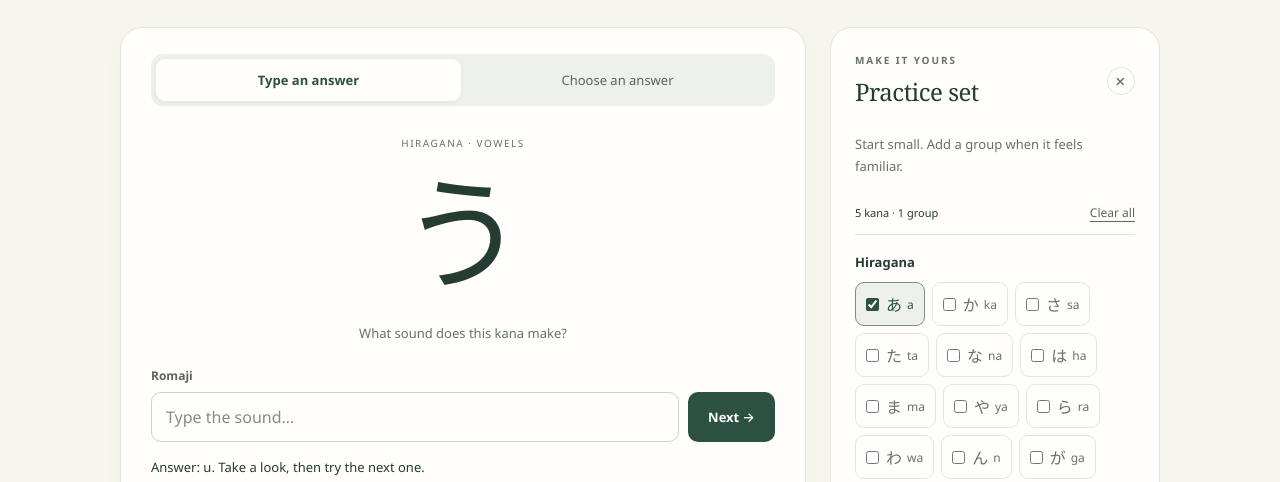
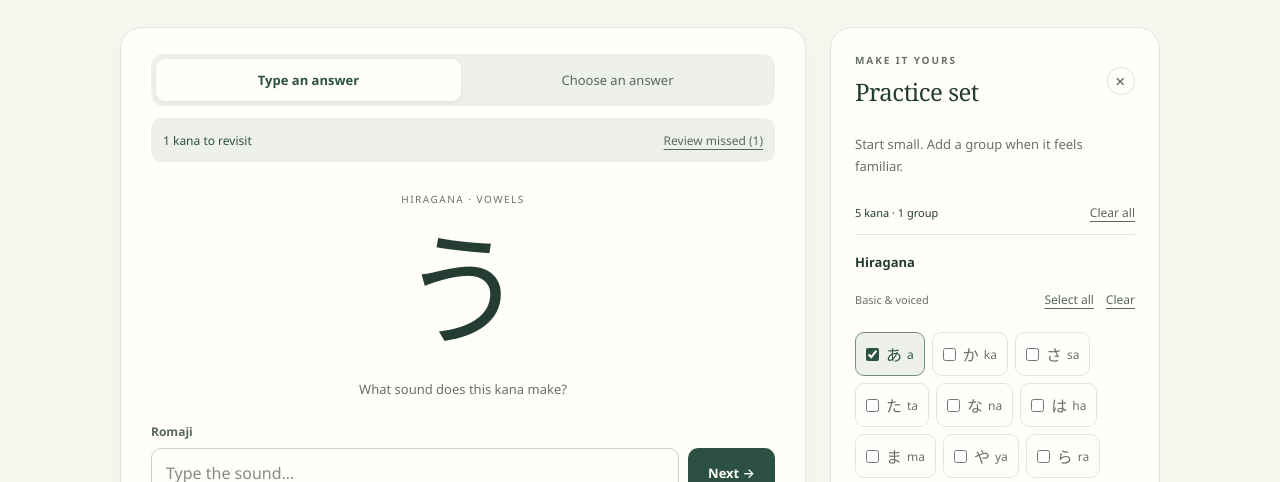
Before and after one commit to ta457/kana-grinding, a plain HTML site: page index.html in a window 1280 px wide. Both pictures are taken after a click on the button "Reveal answer". Shown: the part 262-744 px from the top of the page. Drawn offline with Linux system fonts and the light colour scheme.

Commit message:
Remember practice settings and add missed-kana review

```diff
--- a/app.js
+++ b/app.js
@@ -1,21 +1,35 @@
-import { questionPool, isCorrect, answerChoices } from './quiz.js';
+import { questionPool, isCorrect, answerChoices, normalizeSettings, reviewPool } from './quiz.js';
 
 const $ = id => document.getElementById(id);
 const form = $('answer-form');
 const answer = $('answer');
 const choices = $('choices');
 const selected = new Set(['hiragana-vowels']);
+const missed = new Set();
+const settingsKey = 'kana-grinding-settings';
 let groups = [];
 let pool = [];
 let current = null;
 let solved = false;
 let mode = 'typing';
+let reviewQueue = null;
+let reviewTotal = 0;
+let questionMissed = false;
 
 $('settings').open = window.matchMedia('(min-width: 761px)').matches;
 
 function feedback(message = '', tone = '') {
   $('feedback').textContent = message;
   $('feedback').dataset.tone = tone;
+}
+
+function saveSettings() {
+  try {
+    localStorage.setItem(settingsKey, JSON.stringify({ groups: [...selected], mode }));
+    $('storage-note').hidden = true;
+  } catch {
+    $('storage-note').hidden = false;
+  }
 }
 
 function buildGroups() {
@@ -26,12 +40,30 @@ function buildGroups() {
     legend.textContent = script === 'hiragana' ? 'Hiragana' : 'Katakana';
     fieldset.append(legend);
     for (const combinations of [false, true]) {
-      if (combinations) {
-        const heading = document.createElement('h3');
-        heading.className = 'combination-heading';
-        heading.textContent = 'Combinations';
-        fieldset.append(heading);
+      const section = document.createElement('div');
+      const header = document.createElement('div');
+      header.className = 'group-header';
+      const heading = document.createElement('h3');
+      heading.className = 'combination-heading';
+      heading.textContent = combinations ? 'Combinations' : 'Basic & voiced';
+      header.append(heading);
+      for (const selectAll of [true, false]) {
+        const button = document.createElement('button');
+        button.type = 'button';
+        button.className = 'text-button';
+        button.textContent = selectAll ? 'Select all' : 'Clear';
+        button.setAttribute('aria-label', `${button.textContent} ${script} ${combinations ? 'combinations' : 'basic and voiced groups'}`);
+        button.addEventListener('click', () => {
+          for (const input of section.querySelectorAll('input')) {
+            input.checked = selectAll;
+            if (selectAll) selected.add(input.value);
+            else selected.delete(input.value);
+          }
+          updateSelection();
+        });
+        header.append(button);
       }
+      section.append(header);
       const grid = document.createElement('div');
       grid.className = 'group-grid';
       for (const group of groups.filter(item => item.id.startsWith(`${script}-`) && item.id.includes('-combo-') === combinations)) {
@@ -51,13 +83,26 @@ function buildGroups() {
         label.append(input, kana, name);
         grid.append(label);
       }
-      fieldset.append(grid);
+      section.append(grid);
+      fieldset.append(section);
     }
     $('groups').append(fieldset);
   }
 }
 
-function renderQuestion(focusInput = false) {
+function updateReviewControls() {
+  const count = pool.filter(character => missed.has(character.kana)).length;
+  const reviewing = reviewQueue !== null;
+  $('review-bar').hidden = !reviewing && count === 0;
+  $('review').hidden = (reviewing && current !== null) || count === 0;
+  $('review').textContent = `${reviewing ? 'Review remaining' : 'Review missed'} (${count})`;
+  $('back').hidden = !reviewing;
+  $('review-status').textContent = reviewing
+    ? (current ? `Review · ${reviewTotal - reviewQueue.length} of ${reviewTotal}` : `Pass complete · ${count} remaining`)
+    : `${count} kana to revisit`;
+}
+
+function renderQuestion(focusAnswer = false) {
   solved = false;
   answer.value = '';
   form.noValidate = false;
@@ -74,6 +119,14 @@ function renderQuestion(focusInput = false) {
   $('question-help').textContent = current
     ? (mode === 'typing' ? 'What sound does this kana make?' : 'Choose the matching romaji.')
     : 'Select a group in Practice set to begin.';
+  updateReviewControls();
+  if (!current && reviewQueue !== null) {
+    $('question-group').textContent = 'REVIEW COMPLETE';
+    $('kana').textContent = '✓';
+    $('question-help').textContent = 'Review any remaining kana, or go back to practice.';
+    feedback('Review pass complete.');
+    $('back').focus({ preventScroll: true });
+  }
   if (!current) return;
   if (mode === 'choice') {
     for (const text of answerChoices(current, pool, groups)) {
@@ -84,23 +137,31 @@ function renderQuestion(focusInput = false) {
       button.addEventListener('click', () => submitAnswer(text, button));
       choices.append(button);
     }
-  } else if (focusInput) {
+    if (focusAnswer) choices.firstElementChild?.focus({ preventScroll: true });
+  } else if (focusAnswer) {
     answer.focus({ preventScroll: true });
     answer.scrollIntoView({ block: 'nearest', behavior: 'instant' });
   }
 }
 
-function nextQuestion(focusInput = false) {
-  const alternatives = pool.filter(item => item.kana !== current?.kana);
-  const available = alternatives.length ? alternatives : pool;
-  current = available[Math.floor(Math.random() * available.length)] ?? null;
-  renderQuestion(focusInput);
+function nextQuestion(focusAnswer = false) {
+  questionMissed = false;
+  if (reviewQueue !== null) {
+    current = reviewQueue.shift() ?? null;
+  } else {
+    const alternatives = pool.filter(item => item.kana !== current?.kana);
+    const available = alternatives.length ? alternatives : pool;
+    current = available[Math.floor(Math.random() * available.length)] ?? null;
+  }
+  renderQuestion(focusAnswer);
 }
 
 function updateSelection() {
+  reviewQueue = null;
   pool = questionPool(groups, selected);
   $('selection-count').textContent = `${pool.length} kana · ${selected.size} ${selected.size === 1 ? 'group' : 'groups'}`;
   $('clear').disabled = selected.size === 0;
+  saveSettings();
   nextQuestion();
   if (!current) {
     $('settings').open = true;
@@ -109,6 +170,12 @@ function updateSelection() {
 }
 
 function finish(revealed) {
+  if (revealed) {
+    missed.add(current.kana);
+    questionMissed = true;
+  } else if (reviewQueue !== null && !questionMissed) {
+    missed.delete(current.kana);
+  }
   solved = true;
   form.noValidate = true;
   answer.removeAttribute('aria-invalid');
@@ -119,6 +186,7 @@ function finish(revealed) {
     if (button.textContent === current.romaji[0]) button.dataset.result = 'correct';
   }
   feedback(revealed ? `Answer: ${current.romaji.join(' / ')}. Take a look, then try the next one.` : `That’s right — ${current.romaji[0]}!`, revealed ? '' : 'correct');
+  updateReviewControls();
   if (mode === 'choice') $('next').focus({ preventScroll: true });
 }
 
@@ -127,6 +195,9 @@ function submitAnswer(value, button) {
   if (isCorrect(current, value)) {
     finish(false);
   } else {
+    missed.add(current.kana);
+    questionMissed = true;
+    updateReviewControls();
     feedback('Not quite. Try again, or reveal the answer.', 'wrong');
     if (button) {
       button.dataset.result = 'wrong';
@@ -144,11 +215,21 @@ form.addEventListener('submit', event => {
   if (solved) nextQuestion(true);
   else submitAnswer(answer.value);
 });
-$('next').addEventListener('click', () => nextQuestion(mode === 'typing'));
+$('next').addEventListener('click', () => nextQuestion(true));
 $('reveal').addEventListener('click', () => { if (current && !solved) finish(true); });
 $('mode-switch').addEventListener('change', event => {
   mode = event.target.value;
+  saveSettings();
   renderQuestion();
+});
+$('review').addEventListener('click', () => {
+  reviewQueue = reviewPool(pool, missed);
+  reviewTotal = reviewQueue.length;
+  nextQuestion(true);
+});
+$('back').addEventListener('click', () => {
+  reviewQueue = null;
+  nextQuestion(true);
 });
 $('groups').addEventListener('change', event => {
   const input = event.target;
@@ -174,6 +255,17 @@ async function start() {
         !character.romaji.length || character.romaji.some(text => typeof text !== 'string' || !/^[a-z]+$/.test(text))))) {
       throw new Error('Invalid kana data.');
     }
+    let saved = null;
+    try {
+      saved = JSON.parse(localStorage.getItem(settingsKey));
+    } catch {
+      // Unavailable storage or malformed settings must not prevent practice.
+    }
+    const settings = normalizeSettings(saved, groups);
+    selected.clear();
+    for (const id of settings.groups) selected.add(id);
+    mode = settings.mode;
+    document.querySelector(`input[name="mode"][value="${mode}"]`).checked = true;
     buildGroups();
     updateSelection();
     $('mode-switch').disabled = false;
--- a/index.html
+++ b/index.html
@@ -32,6 +32,14 @@
               <label><input type="radio" name="mode" value="choice"><span>Choose an answer</span></label>
             </fieldset>
 
+            <div class="review-bar" id="review-bar" hidden>
+              <span id="review-status" role="status"></span>
+              <div class="review-buttons">
+                <button class="text-button" id="review" type="button">Review missed</button>
+                <button class="text-button" id="back" type="button" hidden>Back to practice</button>
+              </div>
+            </div>
+
             <div class="question">
               <p class="question-group" id="question-group">LET’S GET STARTED</p>
               <div class="kana" id="kana" lang="ja" aria-live="polite">あ</div>
@@ -59,6 +67,7 @@
               <summary><span><span class="eyebrow">MAKE IT YOURS</span><span class="settings-title">Practice set</span></span><span class="expand-icon" aria-hidden="true">+</span></summary>
               <div class="settings-body">
                 <p class="settings-intro">Start small. Add a group when it feels familiar.</p>
+                <p class="storage-note" id="storage-note" role="status" hidden>Settings can’t be saved in this browser and will reset on reload.</p>
                 <div class="selection-summary"><span id="selection-count">Loading groups…</span><button class="text-button" id="clear" type="button" disabled>Clear all</button></div>
                 <div id="groups"></div>
               </div>
--- a/quiz.js
+++ b/quiz.js
@@ -2,6 +2,19 @@ export function questionPool(groups, selected) {
   return groups.filter(group => selected.has(group.id)).flatMap(group =>
     group.characters.map(character => ({ ...character, groupId: group.id, groupLabel: group.label }))
   );
+}
+
+export function normalizeSettings(settings, groups) {
+  const known = new Set(groups.map(group => group.id));
+  const selected = Array.isArray(settings?.groups) ? settings.groups : ['hiragana-vowels'];
+  return {
+    groups: [...new Set(selected.filter(id => known.has(id)))],
+    mode: settings?.mode === 'choice' ? 'choice' : 'typing',
+  };
+}
+
+export function reviewPool(pool, missed) {
+  return shuffled(pool.filter(character => missed.has(character.kana)));
 }
 
 export function isCorrect(character, answer) {
--- a/styles.css
+++ b/styles.css
@@ -203,6 +203,26 @@ h1 {
 .question {
   text-align: center;
   padding: 30px 0 23px;
+}
+
+.review-bar {
+  display: flex;
+  flex-wrap: wrap;
+  align-items: center;
+  justify-content: space-between;
+  gap: 0 12px;
+  margin-top: 12px;
+  padding: 0 12px;
+  border-radius: 10px;
+  background: var(--tint);
+  color: var(--green);
+  font-size: 12px;
+}
+
+.review-buttons {
+  display: flex;
+  flex-wrap: wrap;
+  gap: 0 14px;
 }
 
 .question-group {
@@ -420,6 +440,12 @@ h1 {
   color: var(--muted);
 }
 
+.storage-note {
+  color: #a1402b;
+  font-size: 12px;
+  line-height: 1.5;
+}
+
 .selection-summary {
   display: flex;
   justify-content: space-between;
@@ -487,8 +513,16 @@ h1 {
   font-size: 16px;
 }
 
+.group-header {
+  display: flex;
+  align-items: center;
+  gap: 12px;
+  margin-top: 6px;
+}
+
 .combination-heading {
-  margin: 15px 0 0;
+  flex: 1;
+  margin: 0;
   font-size: 11px;
   color: var(--muted);
   font-weight: 500;
```
Also changed, not shown: quiz.test.mjs (+27 -1 lines), 1 other file.
